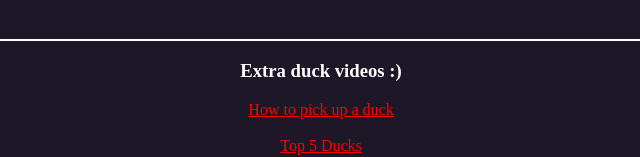
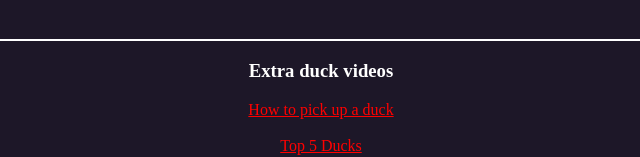
Before and after one commit to FrozenPancakes/DuckWebsite, a plain HTML site: page index.html in a window 1280 px wide. Shown: the part 646-803 px from the top of the page, 319-959 px from the left. Drawn offline with Linux system fonts and the light colour scheme; a web font is replaced by a local one.

Commit message:
commit changes

```diff
--- a/index.html
+++ b/index.html
@@ -42,7 +42,7 @@
  <p>• Male ducks are called Drakes, females are called Hens.</p>
   <br>
   <hr>
-  <h3>Extra duck videos :)</h3>
+  <h3>Extra duck videos</h3>
   <a href="https://www.youtube.com/watch?v=RhtiDYLbfF4" target="blank" >How to pick up a duck</a>
   <br>
   <a href="https://www.youtube.com/watch?v=4zWzA1M6XsQ" target="blank" >Top 5 Ducks</a>
```
